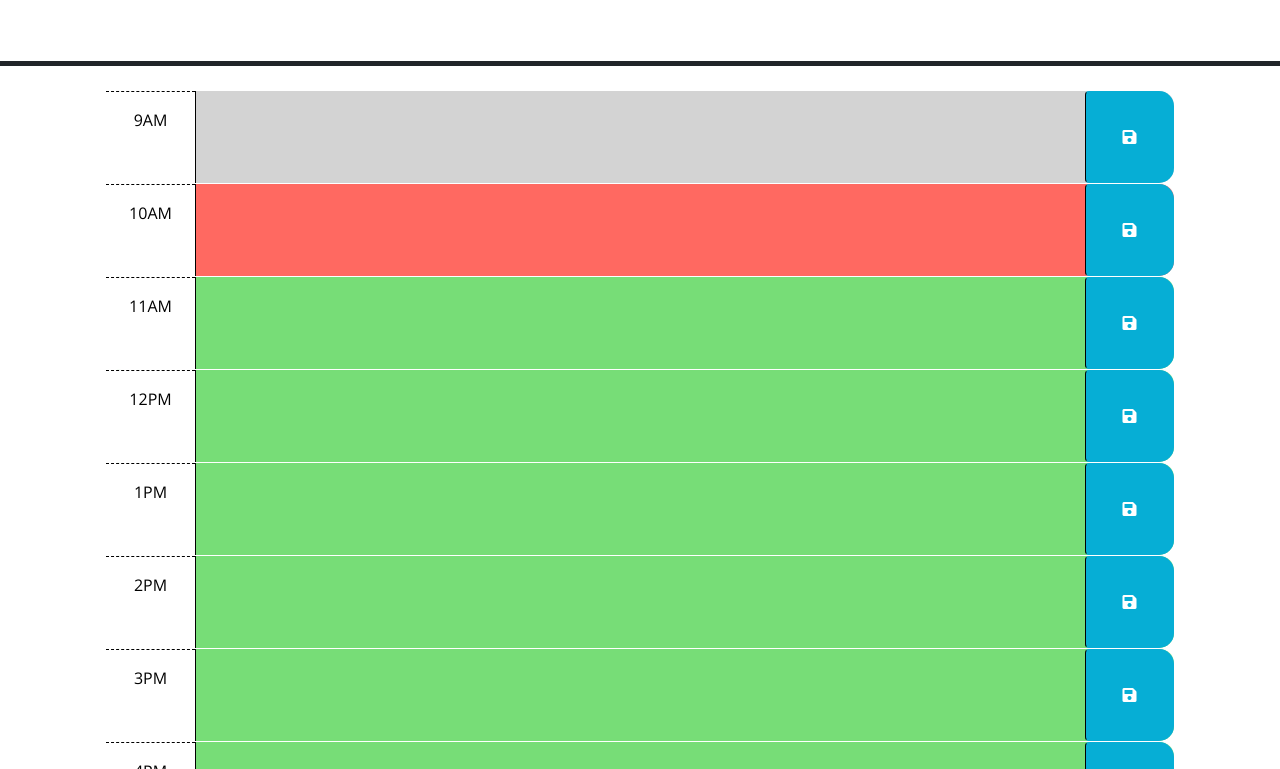
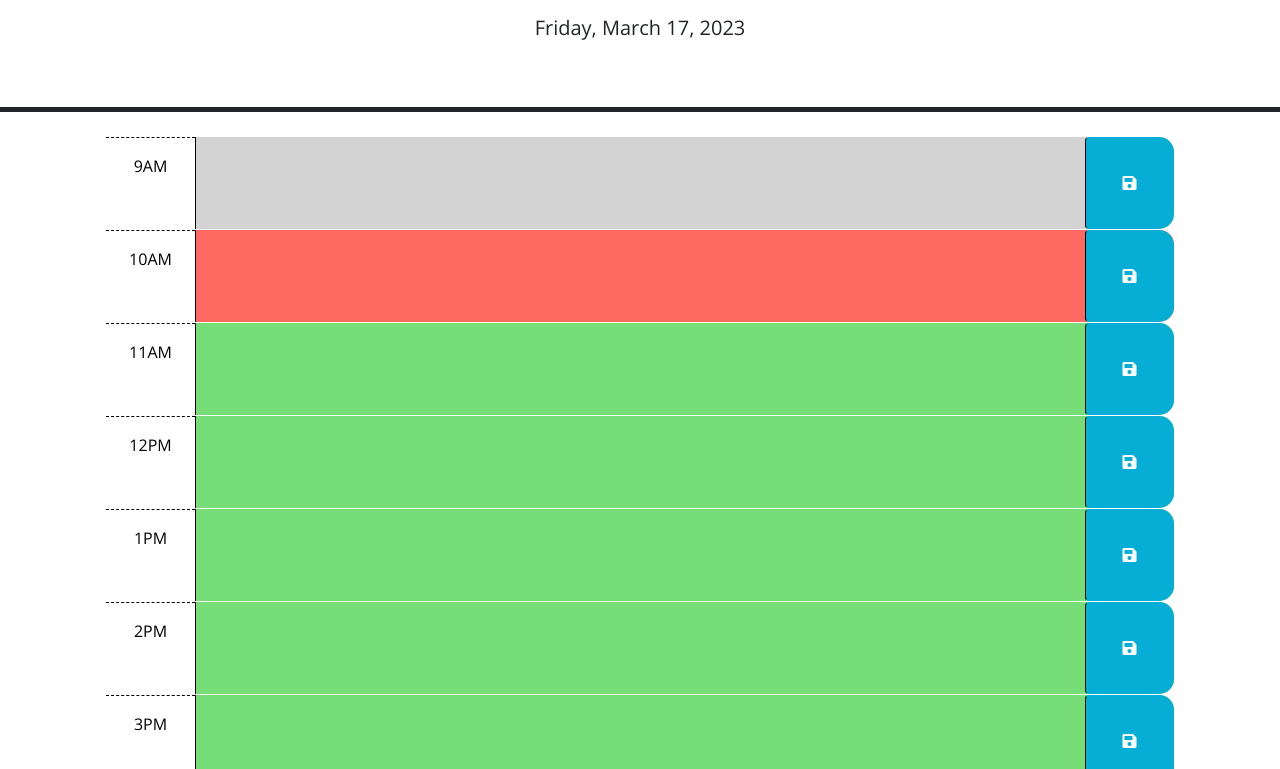
Before and after one commit to graceee96/work-day-scheduler, a plain HTML site: page index.html in a window 1280 px wide. Shown: the part 166-935 px from the top of the page. Drawn offline with nearby package versions, Linux system fonts and the light colour scheme.

Commit message:
start pseudocoding javascript file

```diff
--- a/script.js
+++ b/script.js
@@ -1,6 +1,8 @@
 // Wrap all code that interacts with the DOM in a call to jQuery to ensure that
 // the code isn't run until the browser has finished rendering all the elements
 // in the html.
+var timeNow = dayjs();
+
 $(function () {
   // TODO: Add a listener for click events on the save button. This code should
   // use the id in the containing time-block as a key to save the user input in
@@ -8,16 +10,22 @@ $(function () {
   // function? How can DOM traversal be used to get the "hour-x" id of the
   // time-block containing the button that was clicked? How might the id be
   // useful when saving the description in local storage?
-  //
+
+
+
   // TODO: Add code to apply the past, present, or future class to each time
   // block by comparing the id to the current hour. HINTS: How can the id
   // attribute of each time-block be used to conditionally add or remove the
   // past, present, and future classes? How can Day.js be used to get the
   // current hour in 24-hour time?
-  //
+      // use setInterval() --> use timeNow to get the current hour (set class to present) class changes after every hour;
+
+
   // TODO: Add code to get any user input that was saved in localStorage and set
   // the values of the corresponding textarea elements. HINT: How can the id
   // attribute of each time-block be used to do this?
-  //
+
+
   // TODO: Add code to display the current date in the header of the page.
+  $('#currentDay').text(timeNow.format('dddd, MMMM D, YYYY'));
 });
```
Also changed, not shown: index.html (+1 -9 lines).
